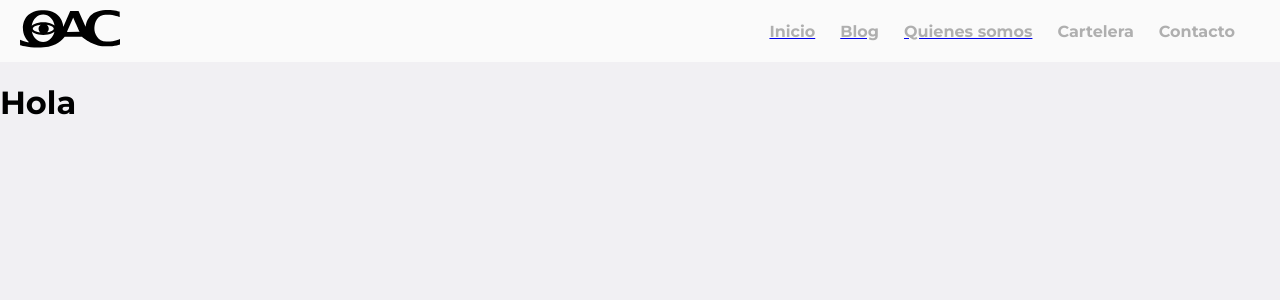
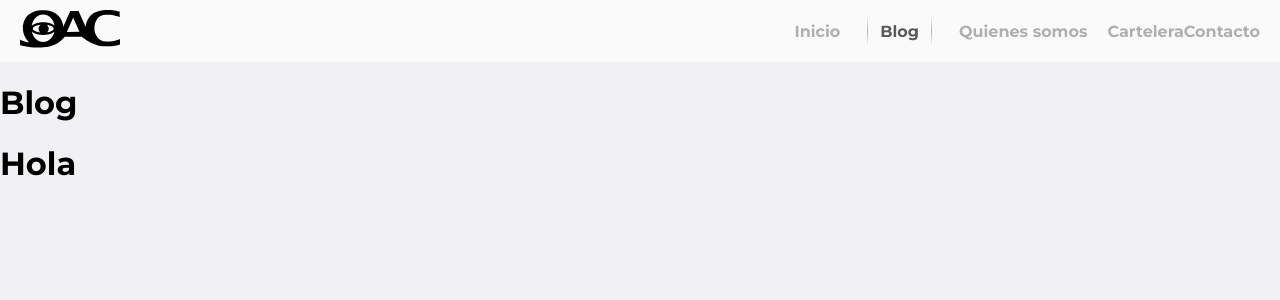
Before and after one commit to CassiusHR/oac-website, a React (Create React App) app: page /blog in a window 1280 px wide. Shown: the top 300 px of the page. Built offline with nearby package versions, Linux system fonts and the light colour scheme.

Commit message:
menu active state and header component added

```diff
--- a/src/App.scss
+++ b/src/App.scss
@@ -10,6 +10,9 @@ body{
 }
 h1,h2,h3,h4,h5,h6,p,li,button{
   font-family: 'Montserrat';
+}
+a{
+  text-decoration: none;
 }
 .App {
   position:relative;
--- /dev/null
+++ b/src/components/Header/index.jsx
@@ -0,0 +1,12 @@
+import React from 'react'
+import './style.scss'
+
+const Header = ({ HeaderTitle = 'Titulo' }) => {
+    return(
+        <div className="header-section">
+            <h1>{HeaderTitle}</h1>
+        </div>
+    )
+}
+
+export default Header
--- a/src/components/MainContainer/style.scss
+++ b/src/components/MainContainer/style.scss
@@ -74,7 +74,7 @@
             }
           }
           &.right {
-            margin-right:-40px;
+            transform:translateX(40px);
             .background-block__overlay{
               transform: scaleX(-1);
               height:102%;
--- a/src/components/Navbar/style.scss
+++ b/src/components/Navbar/style.scss
@@ -20,6 +20,40 @@ nav{
     justify-content: flex-start;
     align-items: center;
     list-style: none;
+    a {
+      position:relative;
+      transition:transform 0.5s ease;
+      width:100%;
+      padding:0px 10px;
+      margin:0px 10px;
+      white-space:nowrap;
+      &:after,&:before{
+        content:'';
+        position:absolute;
+        height:100%;
+        width:1px;
+        background:linear-gradient(-180deg, rgba(0,0,0,0) 0%, rgba(0,0,0,0.3) 50%, rgba(0,0,0,0) 100%);
+        top:0px;
+        transform:scale(0);
+        transform-origin: center;
+      }
+      &:after{
+        right:-3px;
+      }
+      &:before{
+        left:-3px;
+      }
+      &.active:after,&.active:before{
+        animation:active-btn;
+        animation-iteration-count: 1;
+        animation-duration:1000ms;
+        animation-fill-mode: forwards;
+      }
+      &.active li {
+        color:rgb(89, 89, 89);
+      }
+
+    }
     li{
       opacity:0;
       display:flex;
@@ -27,7 +61,6 @@ nav{
       justify-content: center;
       align-items: center;
       list-style: none;
-      margin-right:25px;
       font-weight:700;
       position:relative;
       height:30px;
@@ -55,3 +88,11 @@ nav{
     }
   }
 }
+@keyframes active-btn {
+  0% {
+    transform:scale(0);
+  }
+  100% {
+    transform:scale(1);
+  }
+}
--- a/src/pages/blog/index.jsx
+++ b/src/pages/blog/index.jsx
@@ -1,8 +1,10 @@
 import React from 'react'
+import Header from '../../components/Header'
 
 const Blog = () => {
   return(
     <div className="wrapper">
+      <Header HeaderTitle="Blog"/>
       <h1>Hola</h1>
     </div>
   )
```
Also changed, not shown: src/components/Header/style.scss (added), 1 other file (tests, documents, lock files or other folders).
